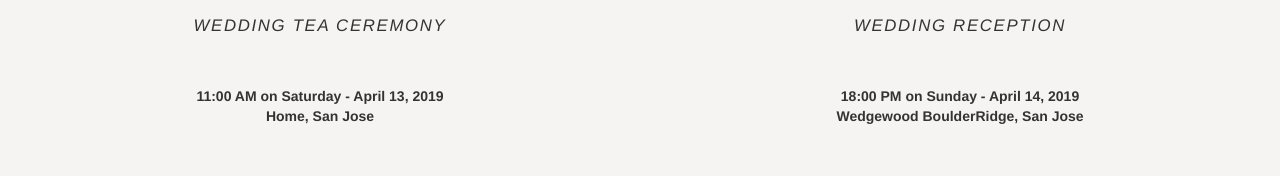
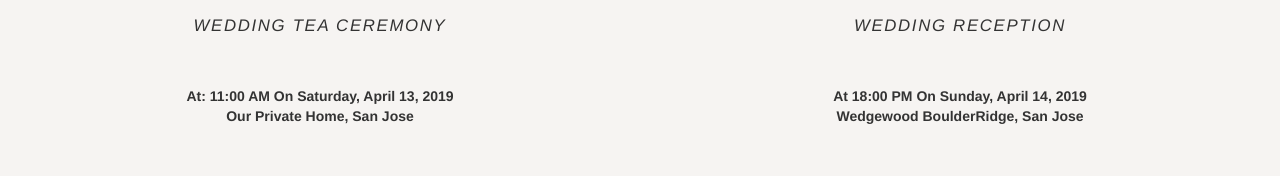
Before and after one commit to codeskiller/danielandloan, a website: page index.html in a window 1280 px wide. Shown: the part 3333-3509 px from the top of the page. Drawn offline with nearby package versions, Linux system fonts and the light colour scheme; some packages are replaced by stand-ins of ours.

Commit message:
edit time

```diff
--- a/index.html
+++ b/index.html
@@ -161,7 +161,7 @@
 						<h5 class="heading-text">WEDDING TEA CEREMONY</h5>
 						<div id="ceremony-detail">
 							<p></p>
-							<strong><p>11:00 AM on Saturday - April 13, 2019<br> Home, San Jose</p></strong>
+							<strong><p>At: 11:00 AM On Saturday, April 13, 2019<br> Our Private Home, San Jose</p></strong>
 						</div>
 					</div>
 				</div>
@@ -175,7 +175,7 @@
 						<h5 class="heading-text">WEDDING RECEPTION</h5>
 						<div id="party-detail">
 							<p></p>
-							<strong><p>18:00 PM on Sunday - April 14, 2019<br>Wedgewood BoulderRidge, San Jose</p></strong>
+							<strong><p>At 18:00 PM On Sunday, April 14, 2019<br>Wedgewood BoulderRidge, San Jose</p></strong>
 						</div>
 					</div>
 				</div>
```
